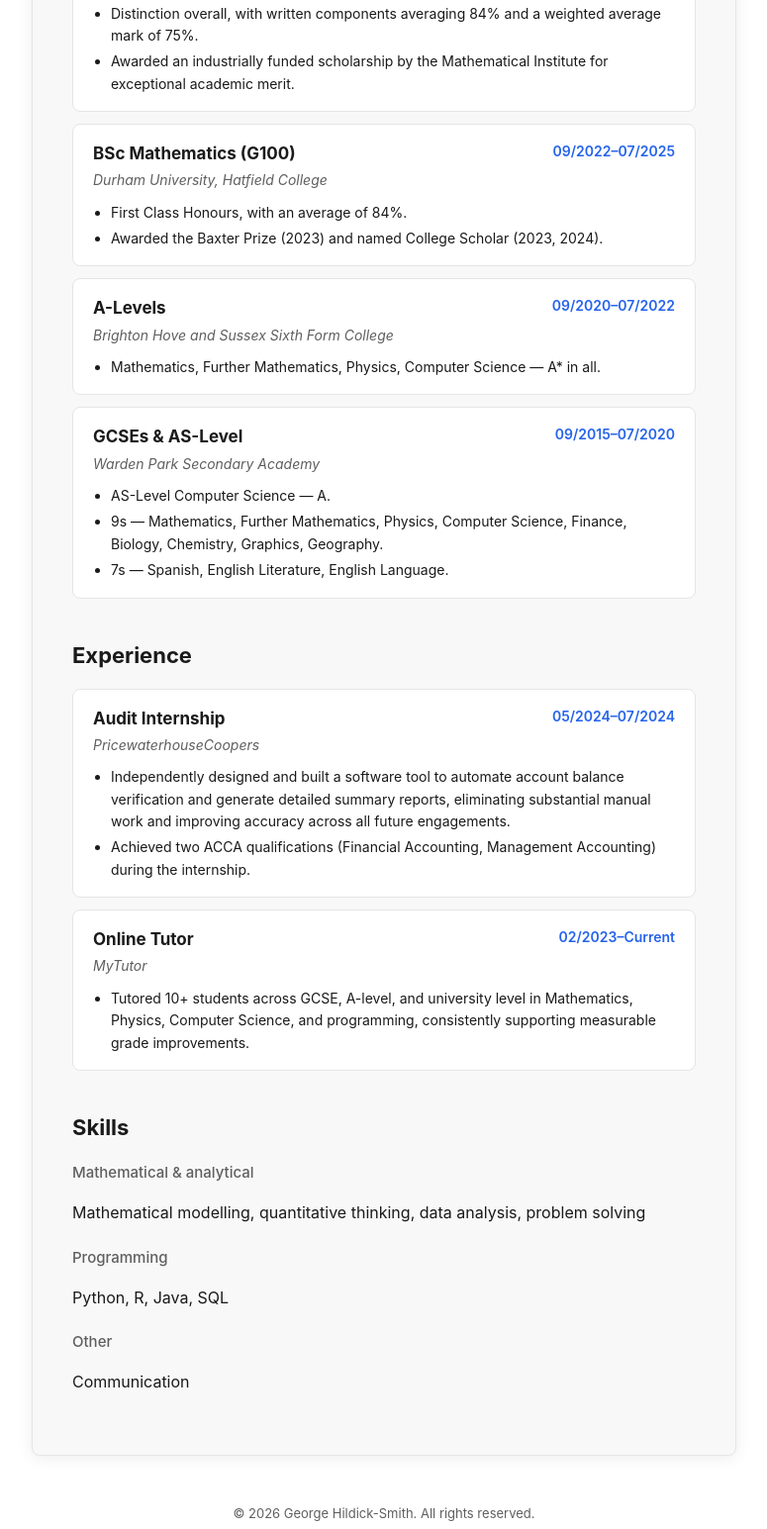
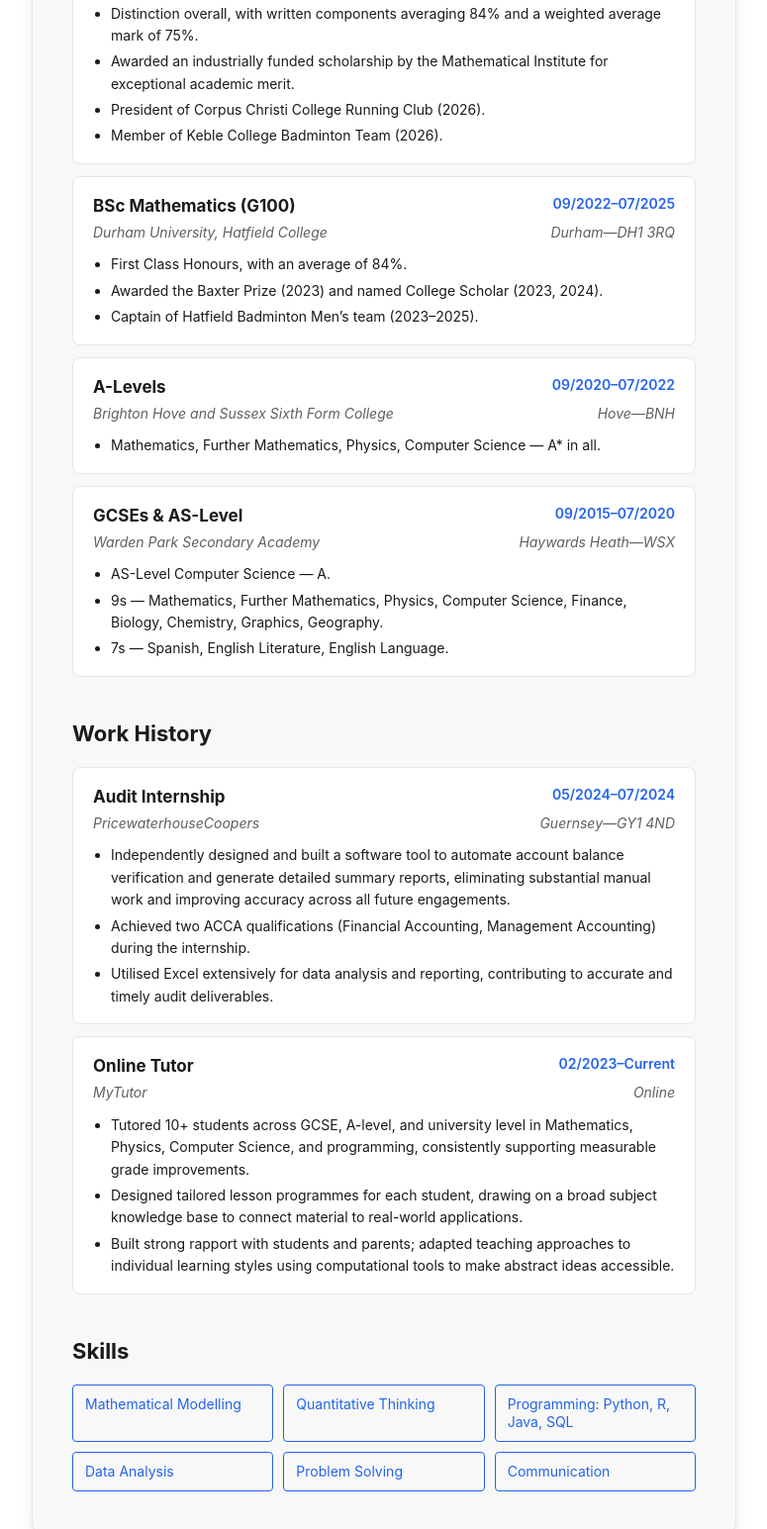
Before and after one commit to g323hs/g323hs.github.io, a plain HTML site: page index.html in a window 1280 px wide. Shown: the part 596-2141 px from the top of the page at 99% size, without its empty margins (252-1027 px from the left). Drawn offline with Linux system fonts and the light colour scheme.

Commit message:
Sync CV page and PDF with the main site: more bullets, locations, skills boxes, clickable PDF links
Co-Authored-By: Claude Sonnet 5.5 <noreply@anthropic.com>

```diff
--- a/index.html
+++ b/index.html
@@ -139,6 +139,11 @@
       .btn { display: block; text-align: center; }
     }
     .site-note { text-align: center; font-size: 13px; color: var(--muted); margin: 0 0 96px; }
+    .entry-sub { display: flex; justify-content: space-between; align-items: baseline; gap: 4px 16px; flex-wrap: wrap; }
+    .entry-loc { white-space: nowrap; }
+    .skill-chips { display: grid; grid-template-columns: repeat(3, 1fr); gap: 10px; }
+    .skill-chip { border: 1px solid var(--accent); color: var(--accent); border-radius: 4px; padding: 10px 12px; font-size: 14px; line-height: 1.3; }
+    @media (max-width: 640px) { .skill-chips { grid-template-columns: repeat(2, 1fr); } }
   </style>
   <script>
     // This page forwards to george-hs.duckdns.org when that site is up. Loading its icon proves the
@@ -238,10 +243,12 @@
             <h3>Masters in Mathematical Modelling and Scientific Computing (MMSC)</h3>
             <span class="entry-date">10/2025&ndash;09/2026</span>
           </div>
-          <div class="entry-sub">University of Oxford, Corpus Christi College</div>
+          <div class="entry-sub"><span>University of Oxford, Corpus Christi College</span><span class="entry-loc">Oxford&mdash;OX1 4JF</span></div>
           <ul class="entry-details">
             <li>Distinction overall, with written components averaging 84% and a weighted average mark of 75%.</li>
             <li>Awarded an industrially funded scholarship by the Mathematical Institute for exceptional academic merit.</li>
+            <li>President of Corpus Christi College Running Club (2026).</li>
+            <li>Member of Keble College Badminton Team (2026).</li>
           </ul>
         </div>
         <div class="entry">
@@ -249,10 +256,11 @@
             <h3>BSc Mathematics (G100)</h3>
             <span class="entry-date">09/2022&ndash;07/2025</span>
           </div>
-          <div class="entry-sub">Durham University, Hatfield College</div>
+          <div class="entry-sub"><span>Durham University, Hatfield College</span><span class="entry-loc">Durham&mdash;DH1 3RQ</span></div>
           <ul class="entry-details">
             <li>First Class Honours, with an average of 84%.</li>
             <li>Awarded the Baxter Prize (2023) and named College Scholar (2023, 2024).</li>
+            <li>Captain of Hatfield Badminton Men&rsquo;s team (2023&ndash;2025).</li>
           </ul>
         </div>
         <div class="entry">
@@ -260,7 +268,7 @@
             <h3>A-Levels</h3>
             <span class="entry-date">09/2020&ndash;07/2022</span>
           </div>
-          <div class="entry-sub">Brighton Hove and Sussex Sixth Form College</div>
+          <div class="entry-sub"><span>Brighton Hove and Sussex Sixth Form College</span><span class="entry-loc">Hove&mdash;BNH</span></div>
           <ul class="entry-details">
             <li>Mathematics, Further Mathematics, Physics, Computer Science &mdash; A* in all.</li>
           </ul>
@@ -270,7 +278,7 @@
             <h3>GCSEs &amp; AS-Level</h3>
             <span class="entry-date">09/2015&ndash;07/2020</span>
           </div>
-          <div class="entry-sub">Warden Park Secondary Academy</div>
+          <div class="entry-sub"><span>Warden Park Secondary Academy</span><span class="entry-loc">Haywards Heath&mdash;WSX</span></div>
           <ul class="entry-details">
             <li>AS-Level Computer Science &mdash; A.</li>
             <li>9s &mdash; Mathematics, Further Mathematics, Physics, Computer Science, Finance, Biology, Chemistry, Graphics, Geography.</li>
@@ -279,17 +287,18 @@
         </div>
       </div>
 
-      <h2>Experience</h2>
+      <h2>Work History</h2>
       <div class="entries">
         <div class="entry">
           <div class="entry-header">
             <h3>Audit Internship</h3>
             <span class="entry-date">05/2024&ndash;07/2024</span>
           </div>
-          <div class="entry-sub">PricewaterhouseCoopers</div>
+          <div class="entry-sub"><span>PricewaterhouseCoopers</span><span class="entry-loc">Guernsey&mdash;GY1 4ND</span></div>
           <ul class="entry-details">
             <li>Independently designed and built a software tool to automate account balance verification and generate detailed summary reports, eliminating substantial manual work and improving accuracy across all future engagements.</li>
             <li>Achieved two ACCA qualifications (Financial Accounting, Management Accounting) during the internship.</li>
+            <li>Utilised Excel extensively for data analysis and reporting, contributing to accurate and timely audit deliverables.</li>
           </ul>
         </div>
         <div class="entry">
@@ -297,25 +306,23 @@
             <h3>Online Tutor</h3>
             <span class="entry-date">02/2023&ndash;Current</span>
           </div>
-          <div class="entry-sub">MyTutor</div>
+          <div class="entry-sub"><span>MyTutor</span><span class="entry-loc">Online</span></div>
           <ul class="entry-details">
             <li>Tutored 10+ students across GCSE, A-level, and university level in Mathematics, Physics, Computer Science, and programming, consistently supporting measurable grade improvements.</li>
+            <li>Designed tailored lesson programmes for each student, drawing on a broad subject knowledge base to connect material to real-world applications.</li>
+            <li>Built strong rapport with students and parents; adapted teaching approaches to individual learning styles using computational tools to make abstract ideas accessible.</li>
           </ul>
         </div>
       </div>
 
       <h2>Skills</h2>
-      <div class="skills-group">
-        <h3>Mathematical &amp; analytical</h3>
-        <p>Mathematical modelling, quantitative thinking, data analysis, problem solving</p>
-      </div>
-      <div class="skills-group">
-        <h3>Programming</h3>
-        <p>Python, R, Java, SQL</p>
-      </div>
-      <div class="skills-group">
-        <h3>Other</h3>
-        <p>Communication</p>
+      <div class="skill-chips">
+        <span class="skill-chip">Mathematical Modelling</span>
+        <span class="skill-chip">Quantitative Thinking</span>
+        <span class="skill-chip">Programming: Python, R, Java, SQL</span>
+        <span class="skill-chip">Data Analysis</span>
+        <span class="skill-chip">Problem Solving</span>
+        <span class="skill-chip">Communication</span>
       </div>
     </div>
     <p class="site-note">&copy; 2026 George Hildick-Smith. All rights reserved.</p>
```
Also changed, not shown: 1 other file.
